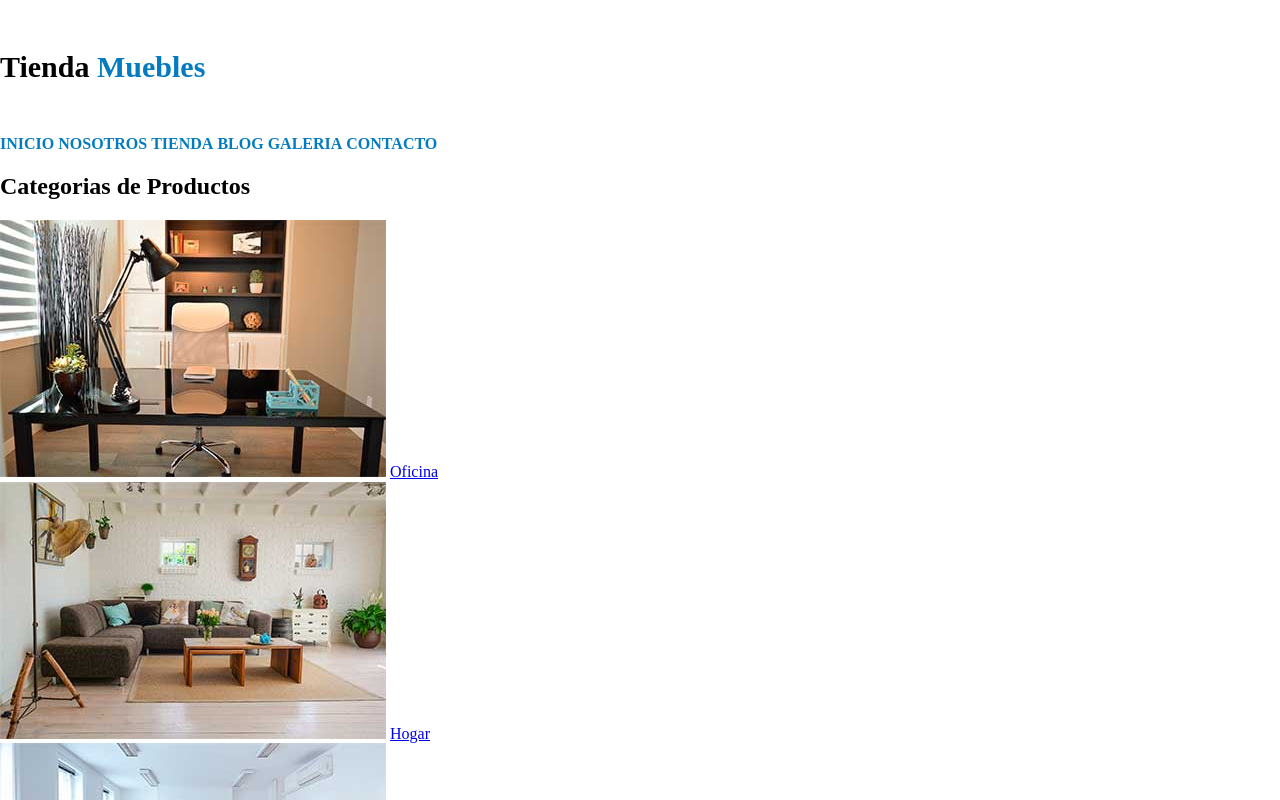
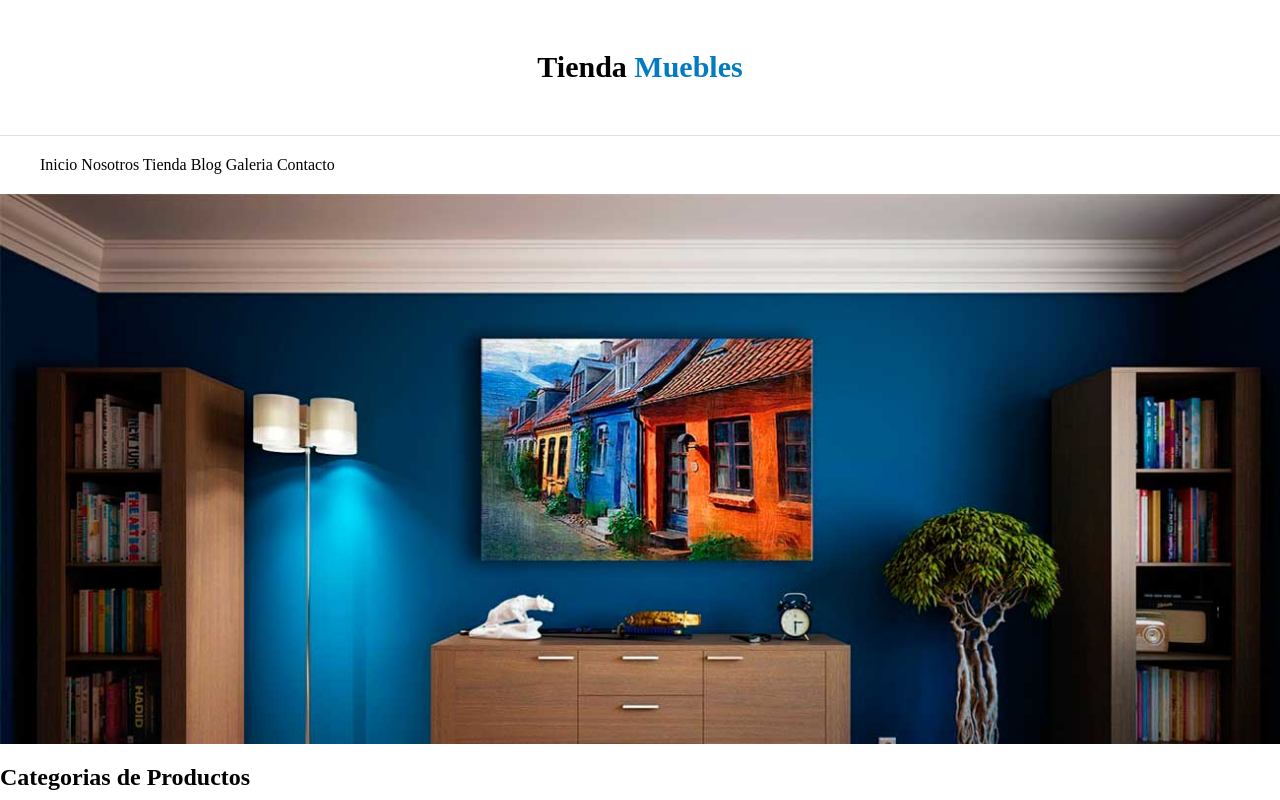
Before and after one commit to maldonadoangel/PracticaCss3, a plain HTML site: page Introduccion de html/index.html in a window 1280 px wide. Shown: the top 800 px of the page. Drawn offline with Linux system fonts and the light colour scheme.

Commit message:
Imagenes con background css

```diff
--- a/Introduccion de html/index.html
+++ b/Introduccion de html/index.html
@@ -14,7 +14,8 @@
         <header>
             <h1 class = "nombre-sitio">Tienda <span>Muebles</span></h1>
         </header>
-        <nav class="navegacion">
+        <div class="contenedor-navegacion">
+            <nav class="nav-principal contenedor">
                 <a class="enlace"href="index.html">Inicio</a>
                 <a class="enlace"href="nosotros.html">Nosotros</a>
                 <a class="enlace"href="tienda.html">Tienda</a>
@@ -22,6 +23,10 @@
                 <a class="enlace"href="galeria.html">Galeria</a>
                 <a class="enlace"href="contacto.html">Contacto</a>
             </nav>
+
+        </div>
+
+        <div class="hero"></div>
         <section>
             <h2>Categorias de <span>Productos</span></h2>
          <!-- Se utilizan los headings para dejar en claro cada nueva seccion -->
--- a/Introduccion de html/style.css
+++ b/Introduccion de html/style.css
@@ -9,25 +9,26 @@
     color: #000
 }
 
-h1 span{
-    color: #037bc0;
+/* Globales */
+a {
+    text-decoration: none;
+    color: #000;
 }
-
-
-
-/** Existen diferentes estilos para escribir css: Modulos, BEM, SMACSS**/
-.enlace {
-    text-transform: uppercase;
-    text-decoration: none;
-    font-weight: bold;
-    color: #037bc0
-}
-
 
 /* Se recomienda utilizar los id cuando vamos a utilizar javascript, normalmente solo deberiamos manejar class para multiples etiquetas*/
 
 
-/* Box-model */
+/* Header y navegacion */
+
+.nombre-sitio{
+    margin-top: 50px;
+    margin-bottom: 50px;
+    text-align: center;
+}
+
+.nombre-sitio span{
+    color: #037bc0;
+}
 
 .sobre-nosotros{
     background-color: red;
@@ -36,7 +37,19 @@
     margin-top: 30px;
 }
 
-.nombre-sitio{
-    margin-top: 50px;
-    margin-bottom: 50px;
+.contenedor-navegacion{
+    border-top: 1px solid #e1e1e1;
+    padding: 20px 0 20px 0px;
 }
+
+.hero {
+    background-image: url('../Introduccion de html/img/principal.jpg');
+    background-repeat: no-repeat;
+    background-size: cover;
+    height: 550px;
+}
+
+.contenedor{
+    max-width: 1200px;
+    margin: 0 auto 0 auto;
+}
```
Lines whose indentation alone changed are shown as unchanged.
